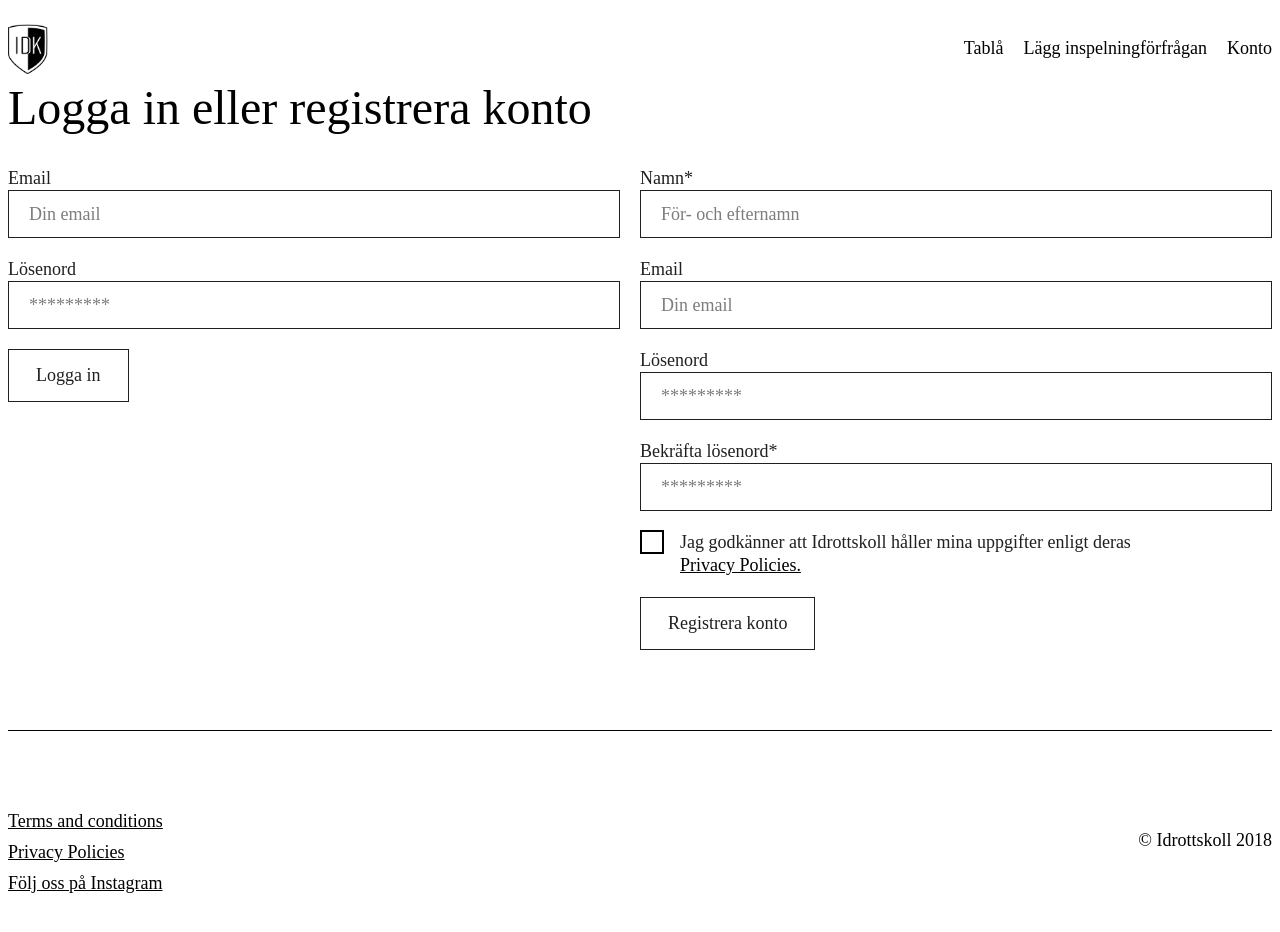
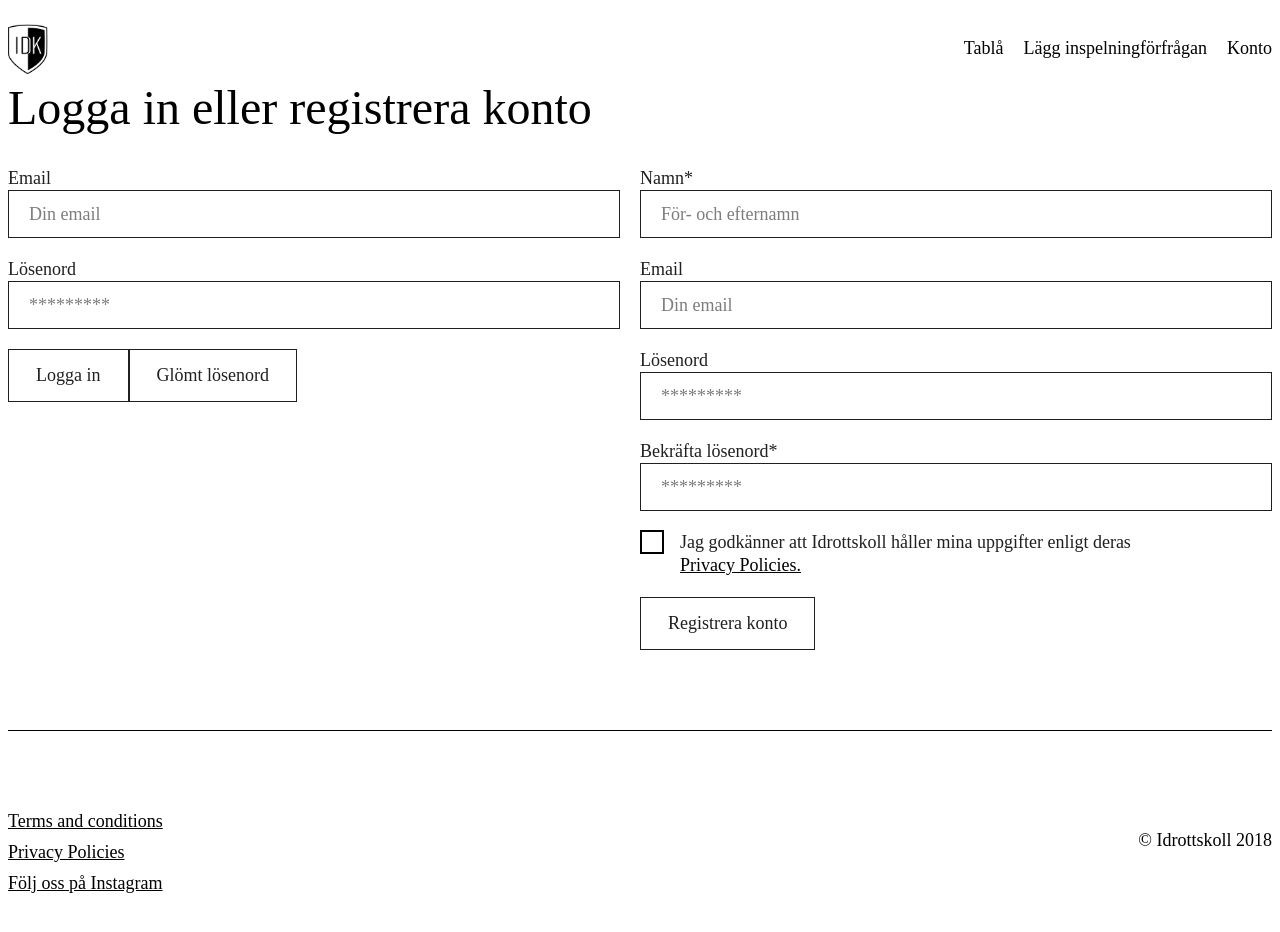
Before and after one commit to Idrottskoll/idrotskoll, a React app: page /konto in a window 1280 px wide. Shown: the top 932 px of the page. Built offline with nearby package versions, Linux system fonts and the light colour scheme; a web font is replaced by a local one.

Commit message:
added forgot password

```diff
--- a/src/components/account/SignIn.js
+++ b/src/components/account/SignIn.js
@@ -8,14 +8,13 @@ export default class SignIn extends React.Component {
         this.state = {
             email: '',
             password: '',
+            forgotPassword: false,
         };
     }
 
-    render() {
+    renderSignInForm = props => {
         return (
-            <UserConsumer>
-                {user => (
-                    <div className="large-6 rp-20">
+            <React.Fragment>
                 <Label>Email</Label>
                 <Input
                     value={this.state.email}
@@ -34,8 +33,50 @@ export default class SignIn extends React.Component {
                     onChange={e => this.setState({ password: e.target.value })}
                 />
 
-                        <Button onClick={() => user.signIn(this.state.email, this.state.password)}>
+                <Button onClick={() => props.signIn(this.state.email, this.state.password)}>
                     Logga in
+                </Button>
+            </React.Fragment>
+        );
+    };
+
+    renderForgotPasswordForm = props => {
+        return (
+            <React.Fragment>
+                <Label>Email</Label>
+                <Input
+                    value={this.state.email}
+                    placeholder="Din email"
+                    type="email"
+                    required
+                    onChange={e => this.setState({ email: e.target.value })}
+                />
+
+                <Button
+                    onClick={() =>
+                        props.forgotPassword(this.state.email) |
+                        this.setState({ email: '', forgotPassword: false })
+                    }>
+                    Hämta lösenord
+                </Button>
+            </React.Fragment>
+        );
+    };
+
+    render() {
+        return (
+            <UserConsumer>
+                {user => (
+                    <div className="large-6 rp-20">
+                        {this.state.forgotPassword
+                            ? this.renderForgotPasswordForm(user)
+                            : this.renderSignInForm(user)}
+
+                        <Button
+                            onClick={() =>
+                                this.setState({ forgotPassword: !this.state.forgotPassword })
+                            }>
+                            {this.state.forgotPassword ? 'Logga in' : 'Glömt lösenord'}
                         </Button>
                     </div>
                 )}
--- a/src/components/context/User.js
+++ b/src/components/context/User.js
@@ -157,6 +157,30 @@ export class UserProvider extends React.Component {
     };
 
     /**
+     * @param string email
+     * @return void
+     */
+    forgotPassword = async email => {
+        if ('' === email) {
+            await this.setErrorMessage('Du måste fylla i en e-post adress.');
+            return;
+        }
+
+        const {
+            data: { message },
+            status,
+        } = await PostRequest('account/forgot', { email });
+
+        if (200 !== status) {
+            await this.setErrorMessage('Det gick inte att återställa ditt lösenord');
+            return;
+        }
+
+        await this.setErrorMessage(message);
+        return;
+    };
+
+    /**
      * @return void
      */
     signOut = async () => {
@@ -199,6 +223,7 @@ export class UserProvider extends React.Component {
                     error: this.state.error,
                     signIn: this.signIn,
                     signUp: this.signUp,
+                    forgotPassword: this.forgotPassword,
                     signOut: this.signOut,
                     isAdmin: this.isAdmin,
                 }}>
--- a/src/components/pages/Account.js
+++ b/src/components/pages/Account.js
@@ -11,7 +11,6 @@ const Account = props => (
     <UserConsumer>
         {user => (
             <React.Fragment>
-                {console.log(user)}
                 <HeaderDark />
                 <div className="row tm-40">
                     <div className="large-12">
```
Lines whose indentation alone changed are shown as unchanged.
